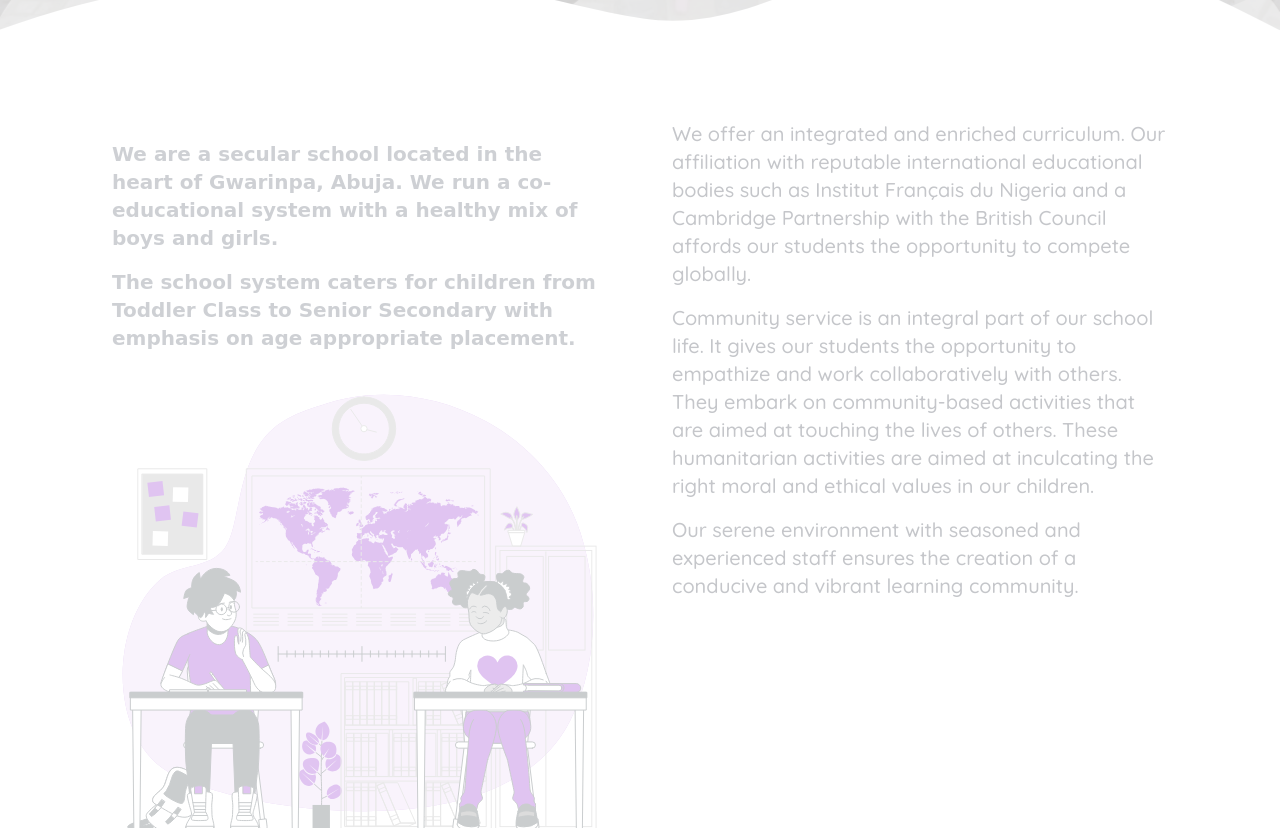
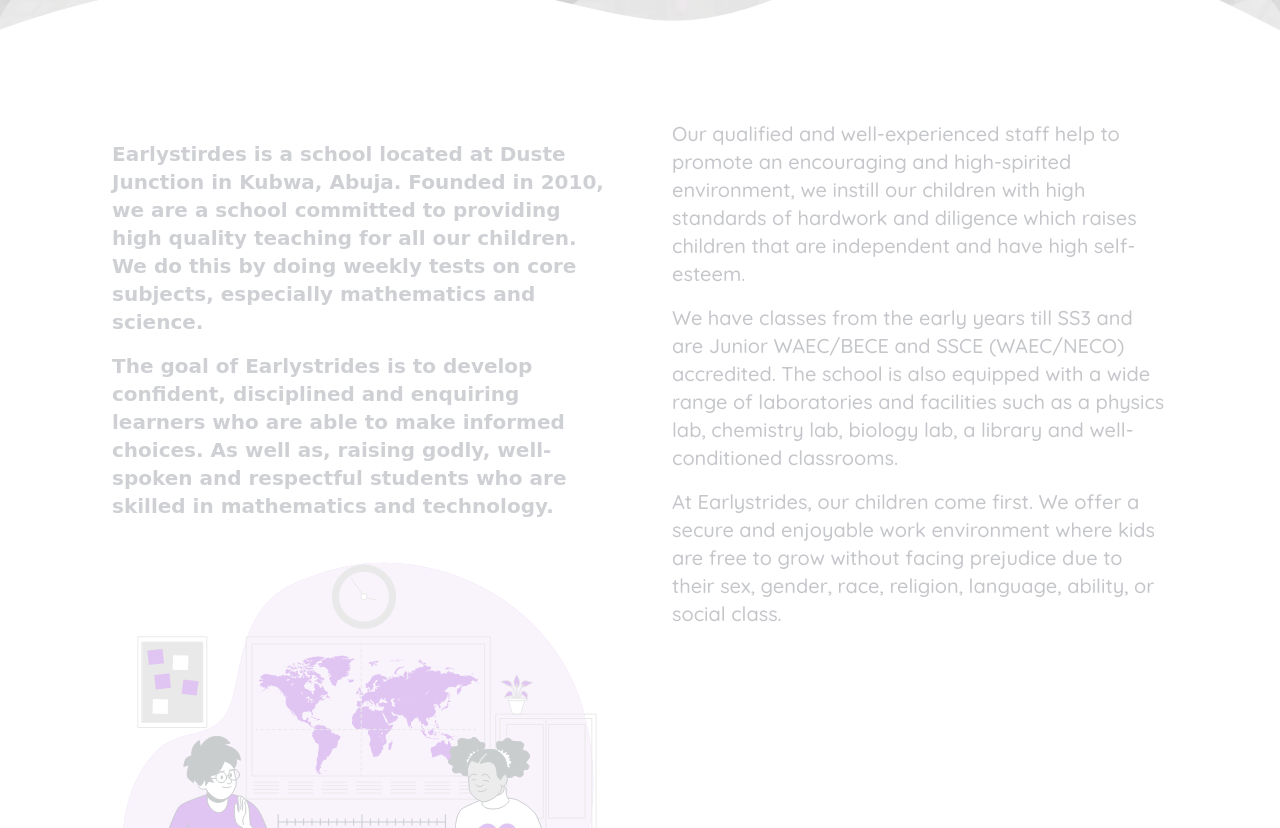
Before and after one commit to Keviinscript/EarlystridesPreparatorySchool, a website: page index.html in a window 1280 px wide. Shown: the part 764-1592 px from the top of the page. Drawn offline with nearby package versions, Linux system fonts and the light colour scheme; a web font is replaced by a local one.

Commit message:
edited about

```diff
--- a/index.html
+++ b/index.html
@@ -226,17 +226,17 @@
       <div class=" px-5 space-y-5 flex flex-col mx-auto justify-center text-left  lg:flex-row lg:space-x-16">
           <div class=" block justify-center revealleft space-y-4 font-arima text-gray-700 font-bold text-xl pt-16  lg:w-[40%] ">
             <p>
-              We are a secular school located in the heart of Gwarinpa, Abuja. We run a co-educational system with a healthy mix of boys and girls.
+              Earlystirdes is a school located at Duste Junction in Kubwa, Abuja. Founded in 2010, we are a school committed to providing high quality teaching for all our children. We do this by doing weekly tests on core subjects, especially mathematics and science.
             </p>
             <p>
-              The school system caters for children from Toddler Class to Senior Secondary with emphasis on age appropriate placement.
+              The goal of Earlystrides is to develop confident, disciplined and enquiring learners who are able to make informed choices. As well as, raising godly, well-spoken and respectful students who are skilled in mathematics and technology.
             </p>
             <img src="./img/Social distance at school-bro.svg" alt="">
           </div>
           <div class="block mx-auto justify-center reveal font-quicksand text-xl text-gray-900 font-medium space-y-4 lg:w-[40%] lg:pt-6 pb-16 lg:pb-32">
-            <p>We offer an integrated and enriched curriculum. Our affiliation with reputable international educational bodies such as Institut Français du Nigeria and a Cambridge Partnership with the British Council affords our students the opportunity to compete globally.</p>
-            <p>Community service is an integral part of our school life. It gives our students the opportunity to empathize and work collaboratively with others. They embark on community-based activities that are aimed at touching the lives of others. These humanitarian activities are aimed at inculcating the right moral and ethical values in our children.</p>
-            <p>Our serene environment with seasoned and experienced staff ensures the creation of a conducive and vibrant learning community.</p>
+            <p>Our qualified and well-experienced staff help to promote an encouraging and high-spirited environment, we instill our children with high standards of hardwork and diligence which raises children that are independent and have high self-esteem.</p>
+            <p>We have classes from the early years till SS3 and are Junior WAEC/BECE and SSCE (WAEC/NECO) accredited. The school is also equipped with a wide range of laboratories and facilities such as a physics lab, chemistry lab, biology lab, a library and well-conditioned classrooms.</p>
+            <p>At Earlystrides, our children come first. We offer a secure and enjoyable work environment where kids are free to grow without facing prejudice due to their sex, gender, race, religion, language, ability, or social class.</p>
           </div>
       </div>
     </div>
```
